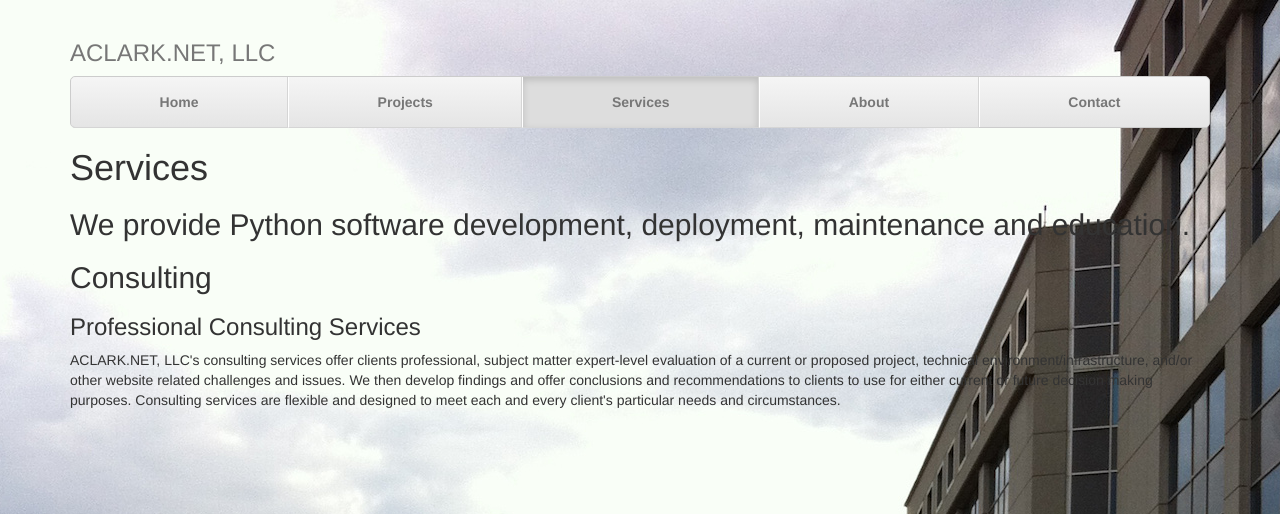
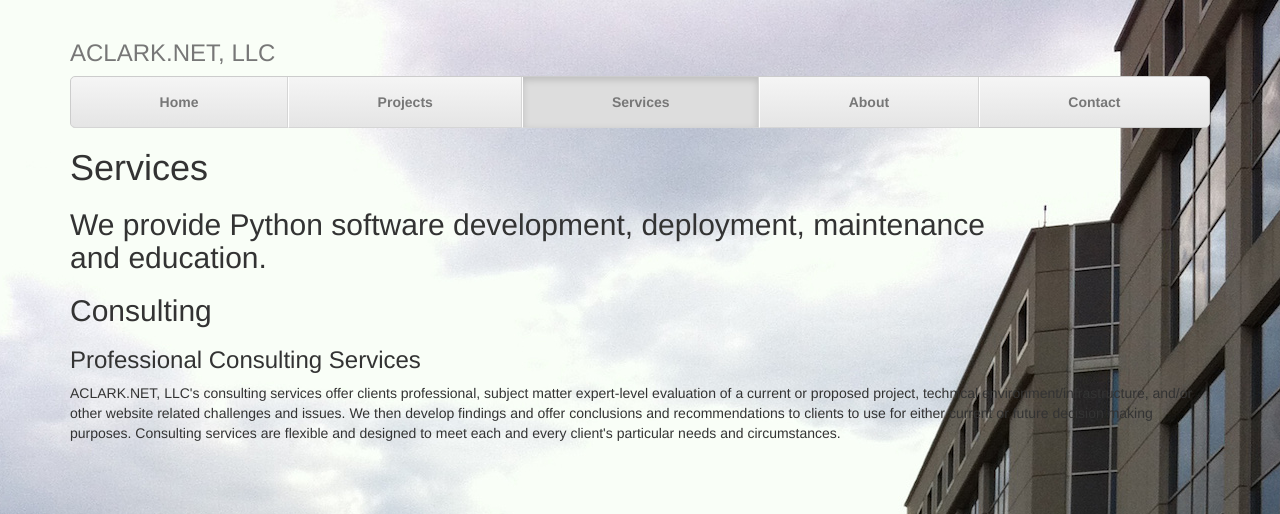
Before and after one commit to ACLARKNET/aclarknet-django, a Django app: page /services/ in a window 1280 px wide. Shown: the top 514 px of the page. Run offline with Django 3.2, Linux system fonts and the light colour scheme; data comes from the database, SQL or seed files in the repository; some libraries are stand-ins or nearby versions.

Commit message:
Apply width-85

```diff
--- a/aclarknet/aclarknet/aclarknet/static/aclarknet.css
+++ b/aclarknet/aclarknet/aclarknet/static/aclarknet.css
@@ -1,3 +1,3 @@
-.lead {
-    width: 85%;
+.width-85 {
+    width: 85%
 }
--- a/aclarknet/aclarknet/aclarknet/templates/home.html
+++ b/aclarknet/aclarknet/aclarknet/templates/home.html
@@ -51,7 +51,7 @@
       <!-- Jumbotron -->
       <div class="jumbotron">
         <h1>We know Python!</h1>
-        <p class="lead">Create professional web services for your business efficiently, effectively and economically with open source Python software. We'll show you how…</p>
+        <p class="lead width-85">Create professional web services for your business efficiently, effectively and economically with open source Python software. We'll show you how…</p>
         <p><a class="btn btn-lg btn-success" href="/contact" role="button">Get started today</a></p>
       </div>
 
--- a/aclarknet/aclarknet/aclarknet/templates/projects.html
+++ b/aclarknet/aclarknet/aclarknet/templates/projects.html
@@ -11,7 +11,7 @@
 
 {% block content %}
     <h1>Projects</h1>
-    <h2>We specialize in projects that use the following Python-based technologies:</h2>
+    <h2 class="width-85">We specialize in projects that use the following Python-based technologies:</h2>
     <div class="row">
         <img src="{% static 'plone-logo-256.png' %}">
     </div>
--- a/aclarknet/aclarknet/aclarknet/templates/services.html
+++ b/aclarknet/aclarknet/aclarknet/templates/services.html
@@ -1,22 +1,15 @@
 {% extends "home.html" %}
 {% load staticfiles %}
-
 {% block nav %}
-            <li><a href="/">Home</a></li>
-            <li><a href="/projects">Projects</a></li>
-            <li class="active"><a href="/services">Services</a></li>
-            <li><a href="/about">About</a></li>
-            <li><a href="/contact">Contact</a></li>
+    <li><a href="/">Home</a></li>
+    <li><a href="/projects">Projects</a></li>
+    <li class="active"><a href="/services">Services</a></li>
+    <li><a href="/about">About</a></li>
+    <li><a href="/contact">Contact</a></li>
 {% endblock %}
-
-
-
-
 {% block content %}
-
     <h1>Services</h1>
-    <h2>We provide Python software development, deployment, maintenance and education.</h2>
-
+    <h2 class="width-85">We provide Python software development, deployment, maintenance and education.</h2>
     {% for service in services %}
         <h2>{{ service.name }}</h2>
         <h3>{{ service.desc }}</h3>
```
